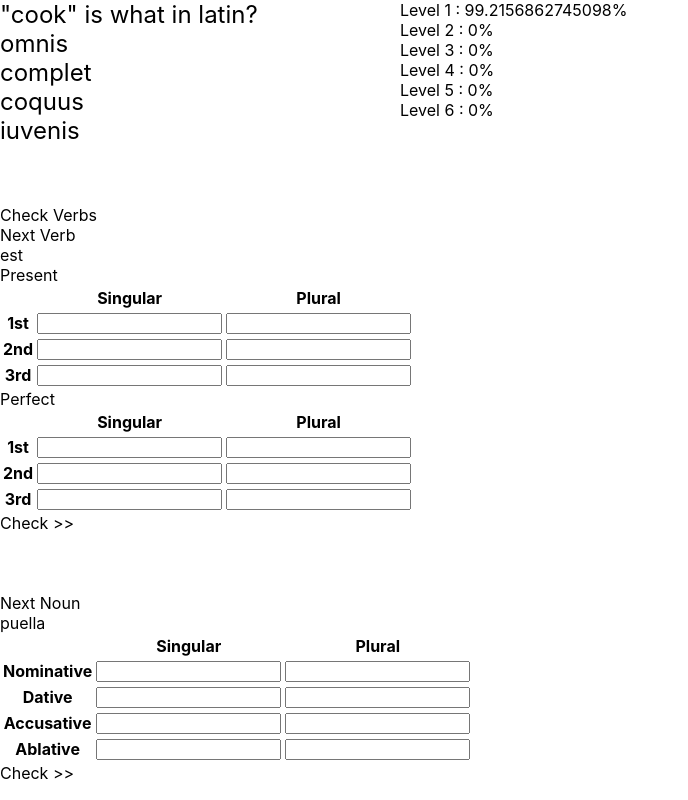
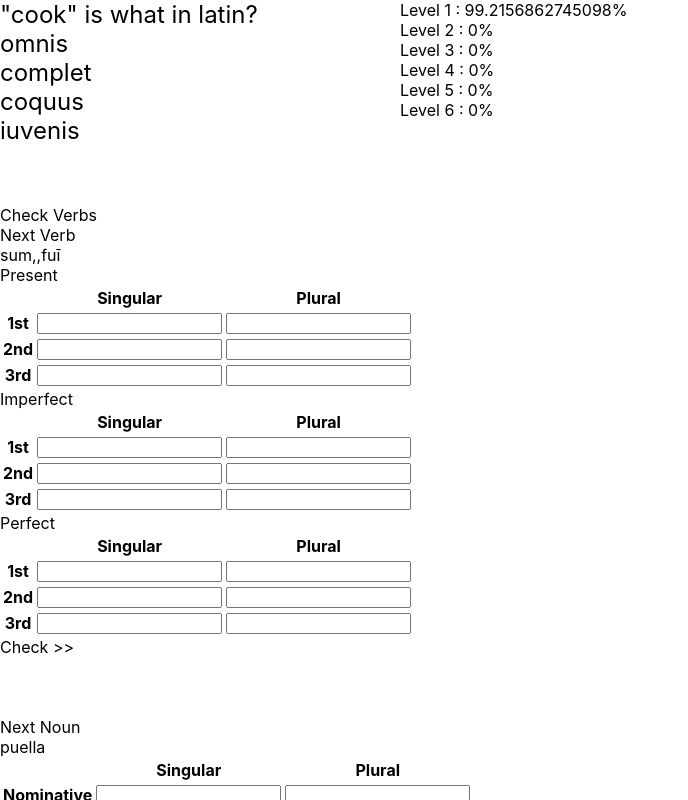
Before and after one commit to averageflamethrowerguy/latin-learning-frontend, a React (Create React App) app: page / in a window 1280 px wide. Both pictures are taken after a click on the element "Check Verbs". Shown: the whole page, without its empty margins (0-688 px from the left). Built offline with nearby package versions, Linux system fonts and the light colour scheme.

Commit message:
add imperfect, infinitive forms for several forms

```diff
--- a/src/components/VerbChecks.tsx
+++ b/src/components/VerbChecks.tsx
@@ -23,7 +23,13 @@ export function VerbChecks(props: {}) {
                 </div>
             }
 
-            {!inEndingMode && workingObject.active.masculine.indicative.present.singular[2]}
+            {!inEndingMode &&
+                <div>
+                    {workingObject.active.masculine.indicative.present.singular[0]},
+                    {workingObject.active.masculine.indicative.infinitive},
+                    {workingObject.active.masculine.indicative.perfect.singular[0]}
+                </div>
+            }
 
             <div>Present</div>
             <table>
@@ -103,7 +109,7 @@ export function VerbChecks(props: {}) {
             </table>
 
             {
-                workingObject.active.masculine.indicative.imperfect &&
+                workingObject.active.masculine.indicative.pluperfect &&
                 <div>
                     <div>Pluperfect</div>
                     <table>
--- a/src/components/wordConfiguration.tsx
+++ b/src/components/wordConfiguration.tsx
@@ -269,9 +269,13 @@ const verbFormList = [
                         singular: ["sum", "es", "est"],
                         plural: ["sumus", "estis", "sunt"]
                     },
-                    perfect: {
+                    imperfect: {
                         singular: ["eram", "erās", "erat"],
                         plural: ["erāmus", "erātis", "erant"]
+                    },
+                    perfect: {
+                        singular: ["fuī", "fuistī", "fuit"],
+                        plural: ["fuimus", "fuistis", "fuērunt"]
                     }
                 }
             }
@@ -296,7 +300,8 @@ const verbFormList = [
                     pluperfect: {
                         singular: ["portāveram", "portāverās", "portāverat"],
                         plural: ["portāverāmus", "portāverātis", "portāverant"]
-                    }
+                    },
+                    infinitive: "portāre"
                 }
             }
         }
@@ -320,7 +325,8 @@ const verbFormList = [
                     pluperfect: {
                         singular: ["docueram", "docuerās", "docuerat"],
                         plural: ["docuerāmus", "docuerātis", "docuerant"]
-                    }
+                    },
+                    infinitive: "docēre"
                 }
             }
         }
@@ -344,7 +350,8 @@ const verbFormList = [
                     pluperfect: {
                         singular: ["trāxeram", "trāxerās", "trāxerat"],
                         plural: ["trāxerāmus", "trāxerātis", "trāxerant"]
-                    }
+                    },
+                    infinitive: "trahere"
                 }
             }
         }
@@ -368,7 +375,8 @@ const verbFormList = [
                     pluperfect: {
                         singular: ["audīveram", "audīverās", "audīverat"],
                         plural: ["audīverāmus", "audīverātis", "audīverant"]
-                    }
+                    },
+                    infinitive: "audīre"
                 }
             }
         }
@@ -381,10 +389,15 @@ const verbFormList = [
                         singular: ["possum", "potes", "potest"],
                         plural: ["possumus", "potestis", "possunt"]
                     },
+                    imperfect: {
+                        singular: ["poteram", "poterās", "poterat"],
+                        plural: ["poterāmus", "poterātis", "poterant"]
+                    },
                     perfect: {
                         singular: ["potuī", "potuistī", "potuit"],
                         plural: ["potuimus", "potuistis", "potuērunt"]
-                    }
+                    },
+                    infinitive: "posse"
                 }
             }
         }
@@ -397,10 +410,15 @@ const verbFormList = [
                         singular: ["volō", "vīs", "vult"],
                         plural: ["volumus", "vultis", "volunt"]
                     },
+                    imperfect: {
+                        singular: ["volēbam", "volēbas", "volēbat"],
+                        plural: ["volēbāmus", "volēbātis", "volēbant"]
+                    },
                     perfect: {
                         singular: ["voluī", "voluistī", "voluit"],
                         plural: ["voluimus", "voluistis", "voluērunt"]
-                    }
+                    },
+                    infinitive: "velle"
                 }
             }
         }
```
